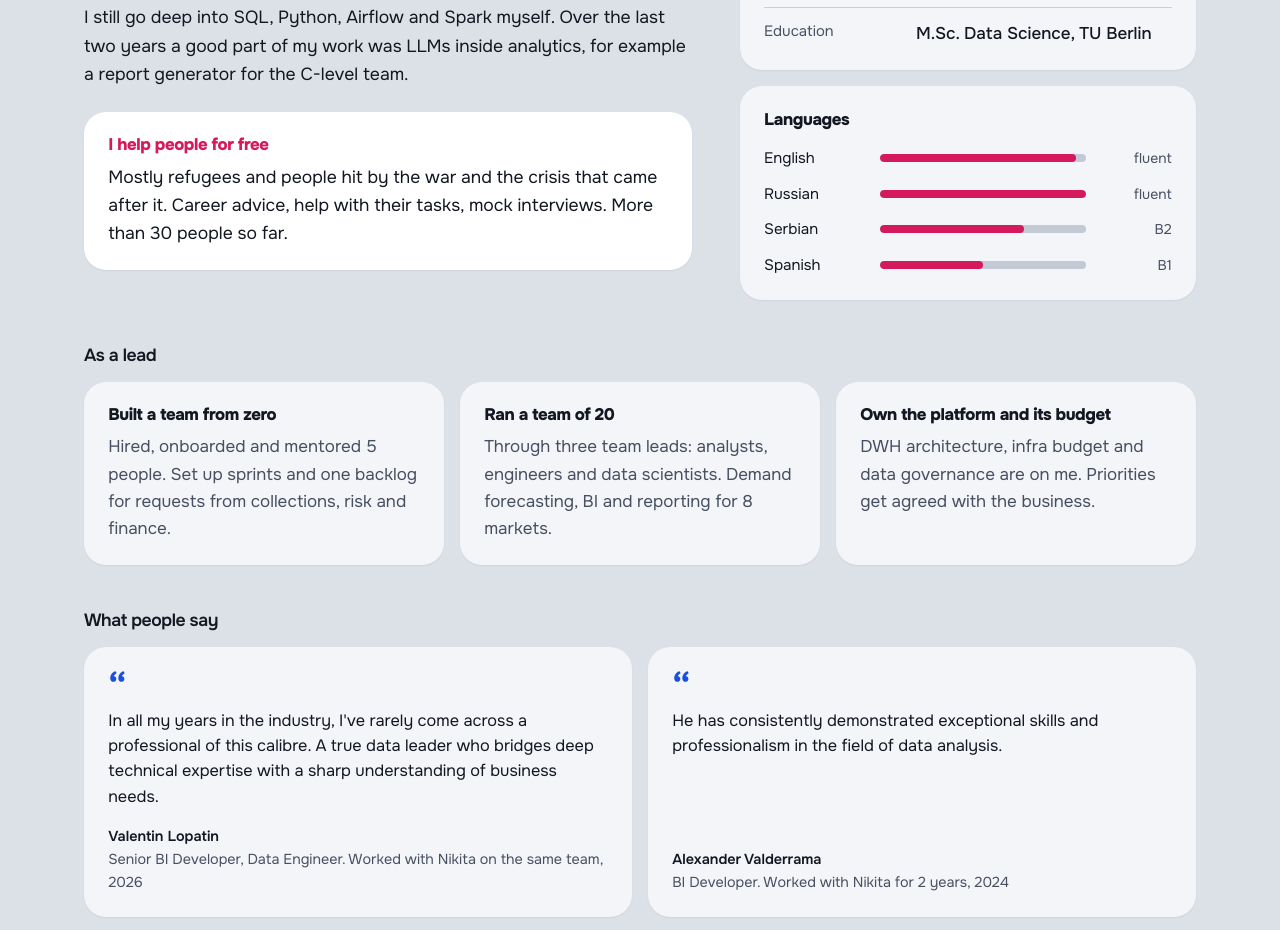
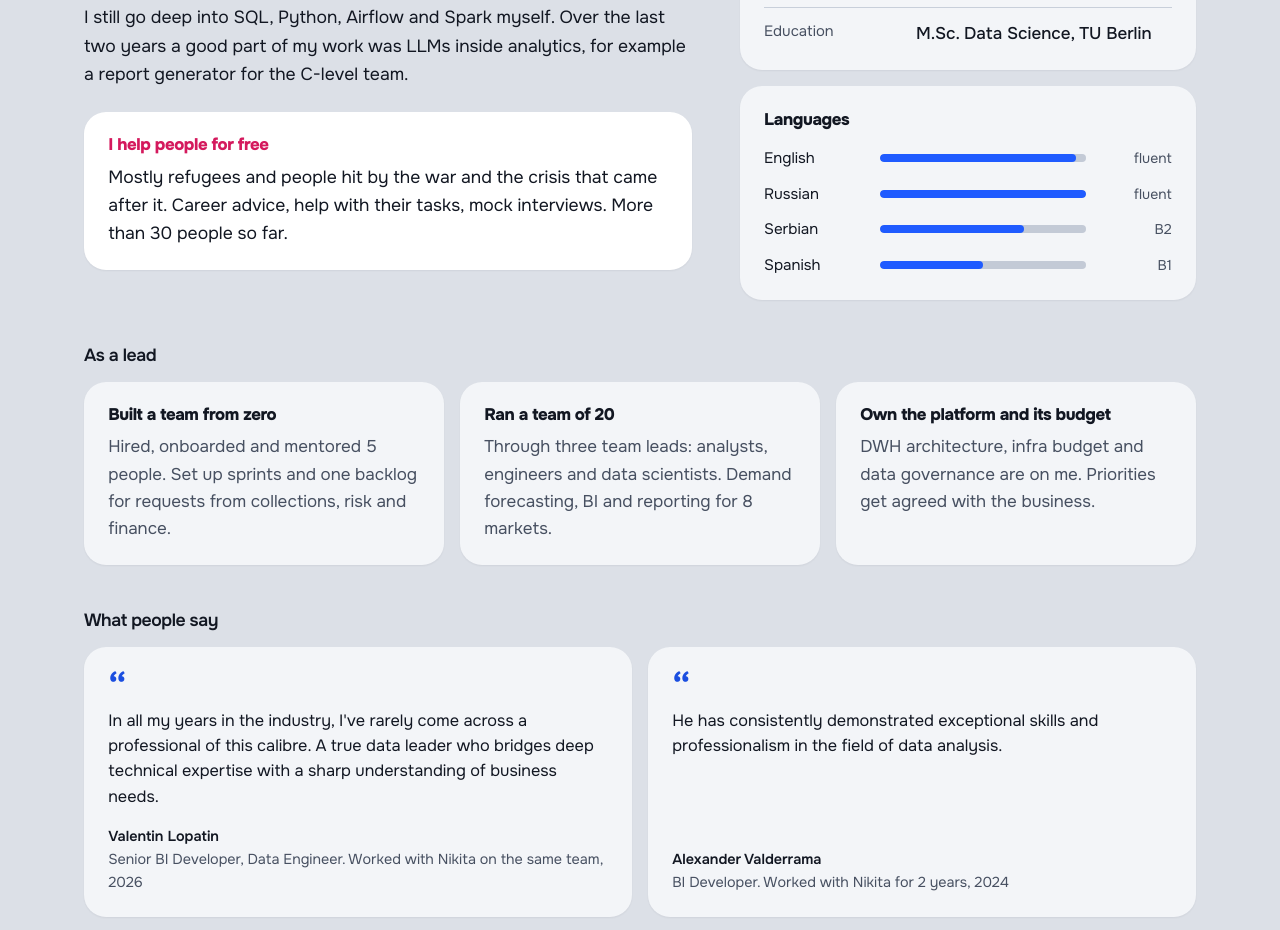
Before and after one commit to frezj/frezj.github.io, a plain HTML site: page v2/index.html in a window 1280 px wide. Shown: the part 945-1875 px from the top of the page. Drawn offline with Linux system fonts and the light colour scheme.

Commit message:
v2: blue language bars
Co-Authored-By: Claude Opus 5.5 <noreply@anthropic.com>

```diff
--- a/v2/style.css
+++ b/v2/style.css
@@ -257,4 +257,4 @@ h1,h2,h3{font-weight:800;letter-spacing:-.025em}
 .mail{color:var(--gold-text)}
 footer{color:var(--muted)}
 .books li::before{border-radius:50%;transform:none;background:var(--gold)}
-.langs i{background:var(--gold)}
+.langs .bar i{background:var(--gold)}
```
